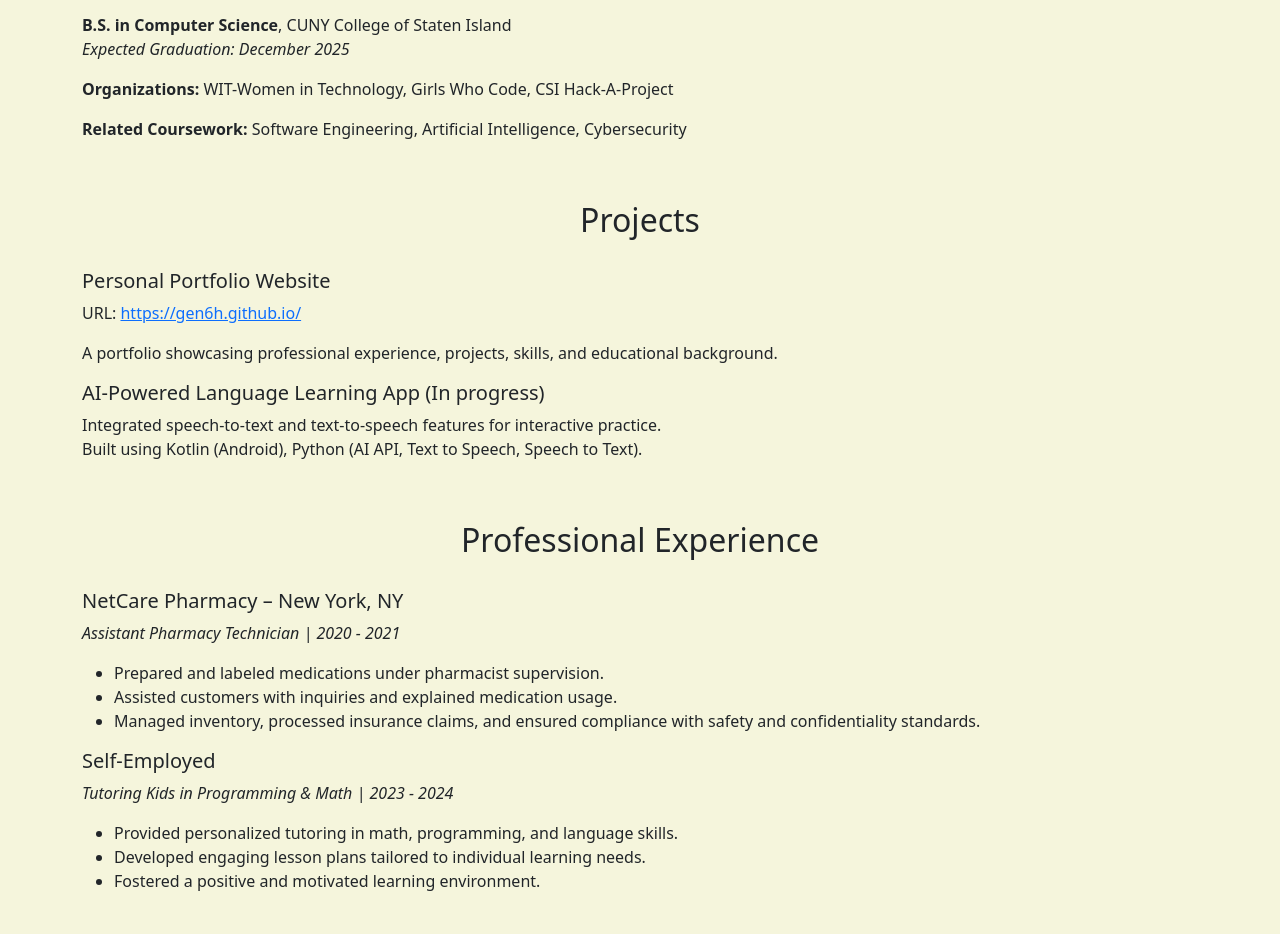
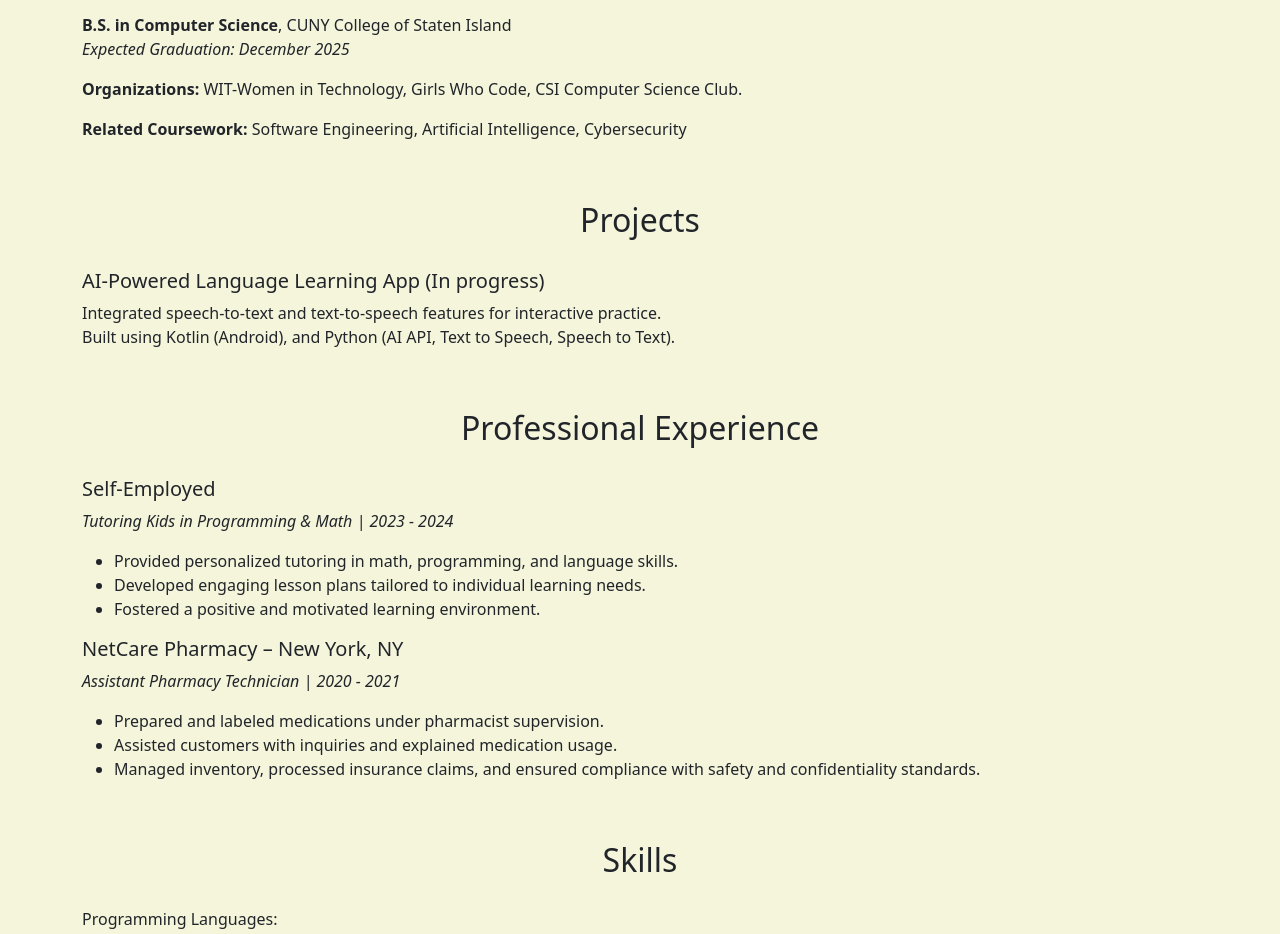
Before and after one commit to gen6h/gen6h.github.io, a plain HTML site: page index.html in a window 1280 px wide. Shown: the part 587-1521 px from the top of the page. Drawn offline with nearby package versions, Linux system fonts and the light colour scheme.

Commit message:
Update index.html

```diff
--- a/index.html
+++ b/index.html
@@ -33,7 +33,7 @@
 
   <!-- Contact Info -->
   <section class="text-center mt-4">
-    <p><strong>Email:</strong> hanagena907@gmail.com | <strong>Phone:</strong> (347) 674-0306</p>
+    <p><strong>Email:</strong> genahana907@gmail.com | <strong>Phone:</strong> (347) 674-0306</p>
     <p>
       <strong>LinkedIn:</strong> <a href="https://www.linkedin.com/in/gena-hana" target="_blank">linkedin.com/in/gena-hana</a> |
       <strong>GitHub:</strong> <a href="https://github.com/gen6h" target="_blank">github.com/gen6h</a>
@@ -45,7 +45,7 @@
     <h2 class="section-title text-center">Education</h2>
     <p><strong>B.S. in Computer Science</strong>, CUNY College of Staten Island<br/>
       <em>Expected Graduation: December 2025</em></p>
-    <p><strong>Organizations:</strong> WIT-Women in Technology, Girls Who Code, CSI Hack-A-Project</p>
+    <p><strong>Organizations:</strong> WIT-Women in Technology, Girls Who Code, CSI Computer Science Club.</p>
     <p><strong>Related Coursework:</strong> Software Engineering, Artificial Intelligence, Cybersecurity</p>
   </section>
 
@@ -53,22 +53,27 @@
   <section class="container">
     <h2 class="section-title text-center">Projects</h2>
 
-    <div class="mb-3">
-      <h5>Personal Portfolio Website</h5>
-      <p>URL: <a href="https://gen6h.github.io/" target="_blank">https://gen6h.github.io/</a></p>
-      <p>A portfolio showcasing professional experience, projects, skills, and educational background.</p>
-    </div>
 
     <div>
       <h5>AI-Powered Language Learning App (In progress)</h5>
       <p>Integrated speech-to-text and text-to-speech features for interactive practice.<br/>
-      Built using Kotlin (Android), Python (AI API, Text to Speech, Speech to Text).</p>
+      Built using Kotlin (Android), and Python (AI API, Text to Speech, Speech to Text).</p>
     </div>
   </section>
 
   <!-- Experience -->
   <section class="container">
     <h2 class="section-title text-center">Professional Experience</h2>
+
+    <div>
+      <h5>Self-Employed</h5>
+      <p><em>Tutoring Kids in Programming & Math | 2023 - 2024</em></p>
+      <ul>
+        <li>Provided personalized tutoring in math, programming, and language skills.</li>
+        <li>Developed engaging lesson plans tailored to individual learning needs.</li>
+        <li>Fostered a positive and motivated learning environment.</li>
+      </ul>
+    </div>
 
     <div class="mb-3">
       <h5>NetCare Pharmacy – New York, NY</h5>
@@ -80,15 +85,7 @@
       </ul>
     </div>
 
-    <div>
-      <h5>Self-Employed</h5>
-      <p><em>Tutoring Kids in Programming & Math | 2023 - 2024</em></p>
-      <ul>
-        <li>Provided personalized tutoring in math, programming, and language skills.</li>
-        <li>Developed engaging lesson plans tailored to individual learning needs.</li>
-        <li>Fostered a positive and motivated learning environment.</li>
-      </ul>
-    </div>
+
   </section>
 
   <!-- Skills -->
```
